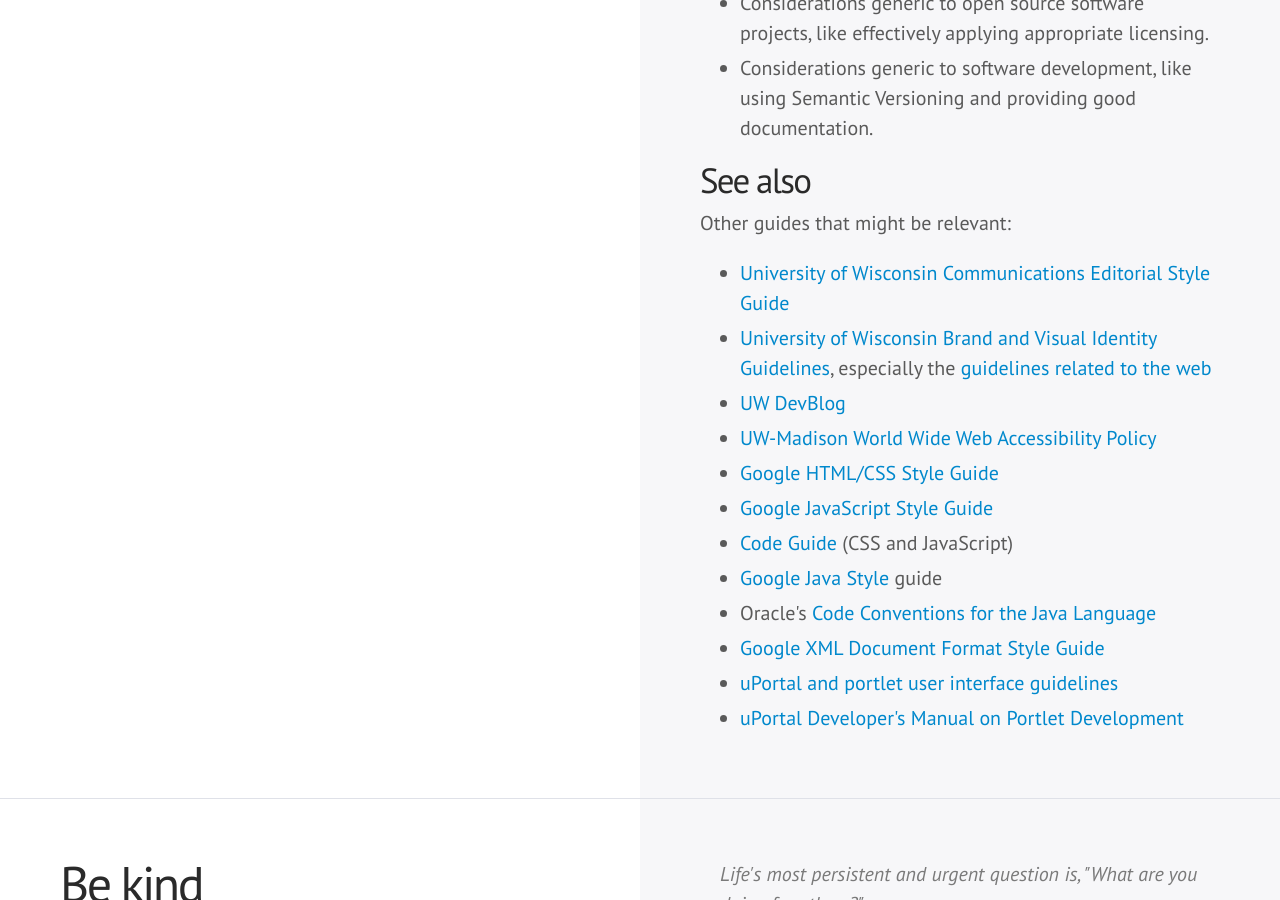
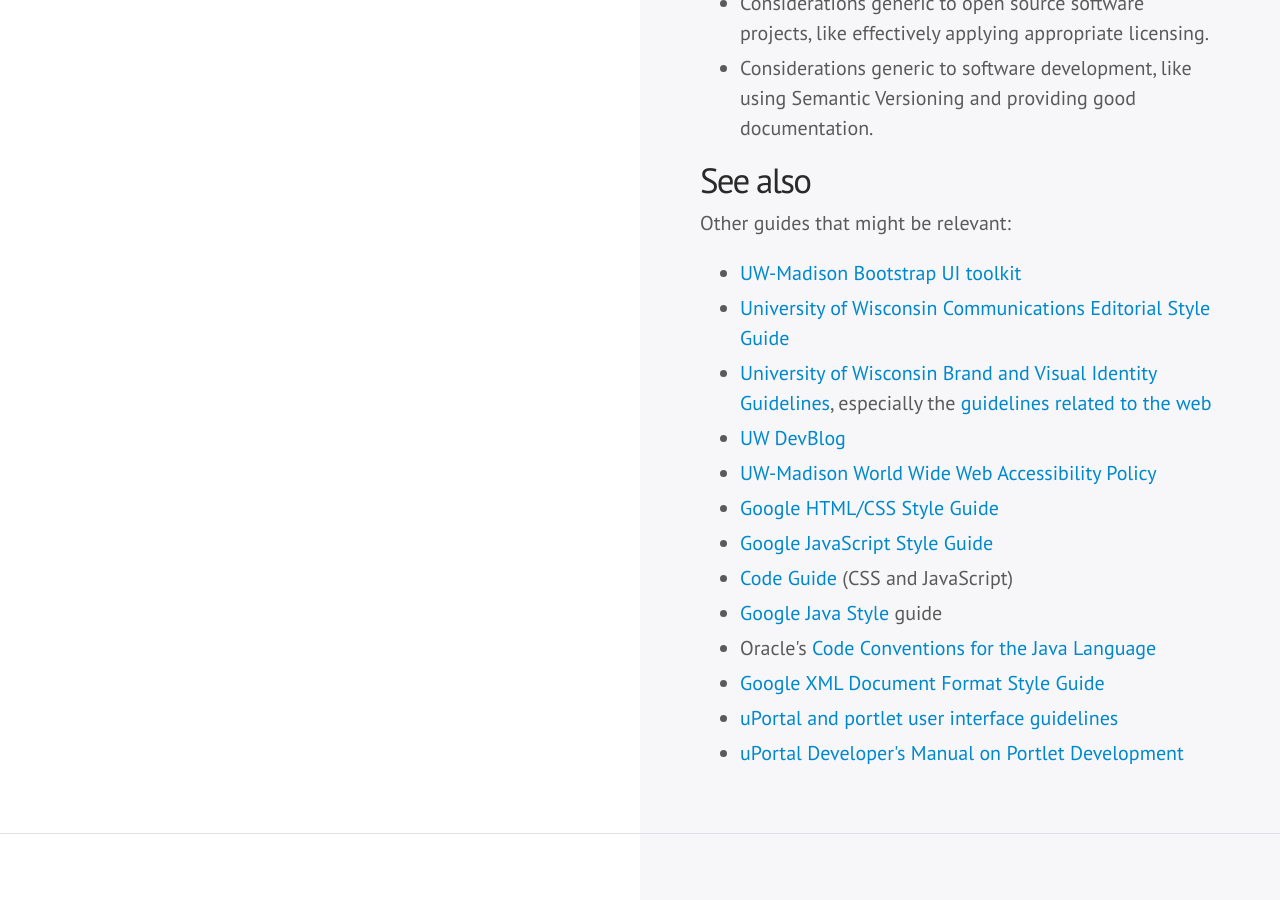
Before and after one commit to UW-Madison-DoIT/portlet-guide, a Jekyll site: the page built from index.html, in a window 1280 px wide and 900 px high, scrolled down 3167 px. Built offline with Jekyll 4.4.1, drawn with Linux system fonts in a browser that asks for light colours; some web fonts are replaced; Markdown is read by kramdown in place of the engine named in the settings.

Commit message:
link uw-ui-toolkit
Add uw-ui-toolkit link to Other guides section.

```diff
--- a/index.html
+++ b/index.html
@@ -130,6 +130,7 @@
     <h3>See also</h3>
     <p>Other guides that might be relevant:</p>
     <ul>
+      <li><a href="https://github.com/UWMadisonUcomm/uw-ui-toolkit">UW-Madison Bootstrap UI toolkit</a></li>
       <li><a href="http://www.uc.wisc.edu/styleguide/">University of Wisconsin Communications Editorial Style Guide</a></li>
       <li><a href="http://www.uc.wisc.edu/brand/">University of Wisconsin Brand and Visual Identity Guidelines</a>, especially the <a href="http://www.uc.wisc.edu/brand/web/">guidelines related to the web</a></li>
       <li><a href="http://devblog.uc.wisc.edu/blog/introducing-uw-devblog/">UW DevBlog</a></li>
```
